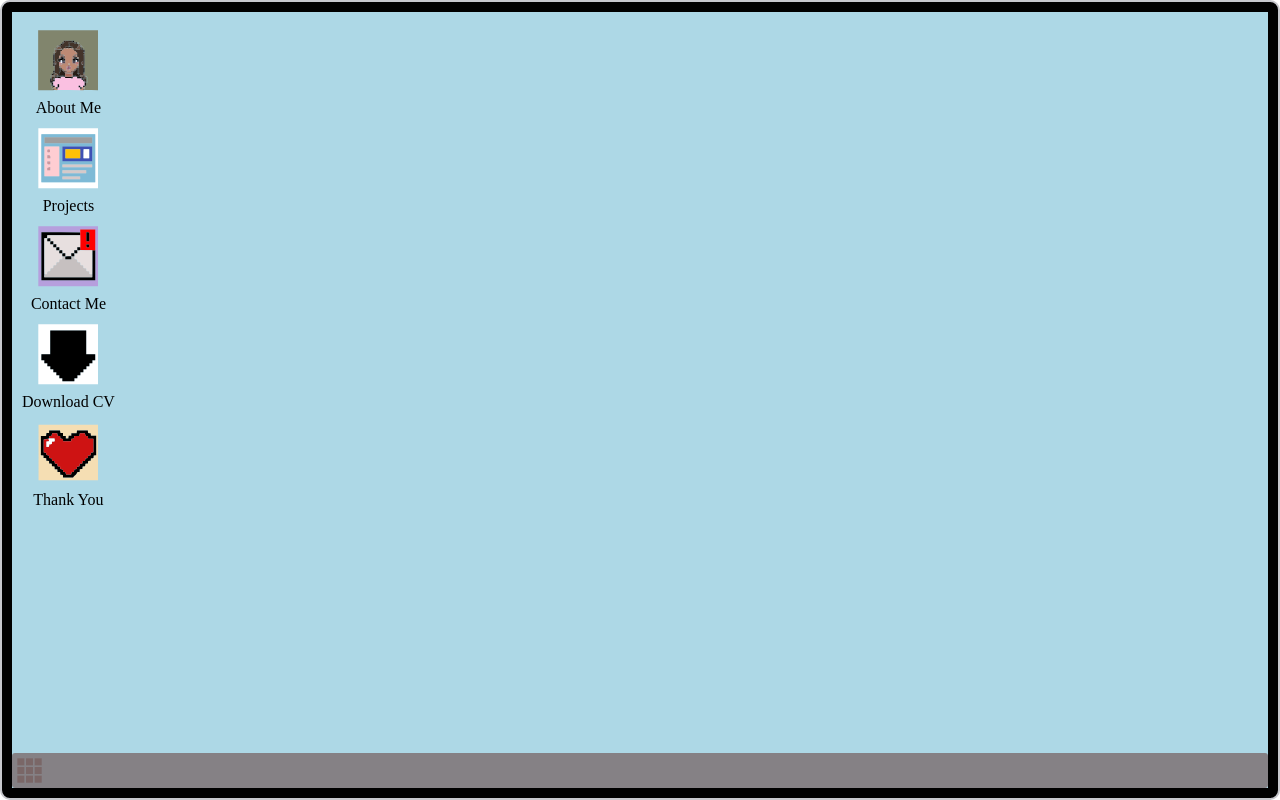
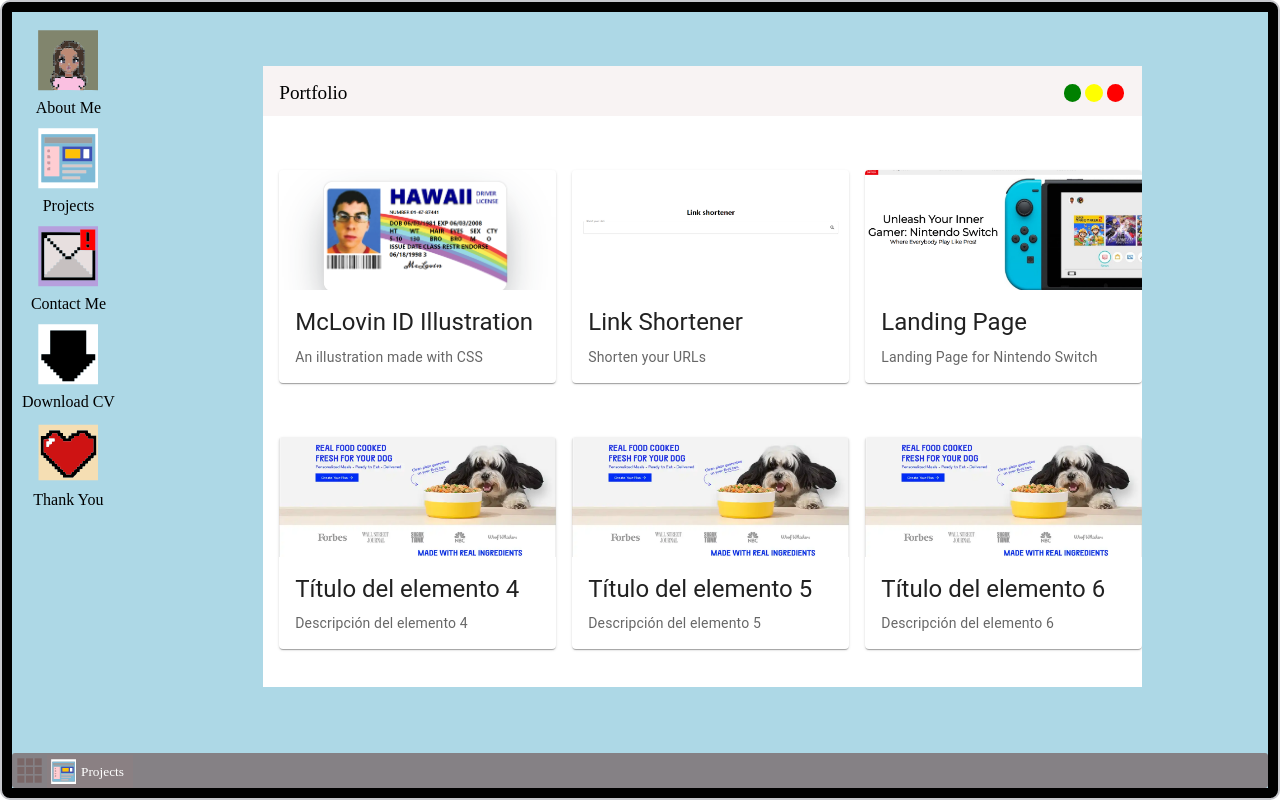
Before and after one commit to cathydev/Web-OS-System, a Next.js app: page /Home in a window 1280 px wide. Both pictures are taken after a click on the button "LOGIN". Built offline with nearby package versions, Linux system fonts and the light colour scheme.

Commit message:
Projects window opened by default

```diff
--- a/src/components/Screen/Screen.js
+++ b/src/components/Screen/Screen.js
@@ -23,7 +23,7 @@
 
 
 const Computer = () => {
-    const [activeComponent, setActiveComponent] = useState([]);
+    const [activeComponent, setActiveComponent] = useState([{ id: 'Projects', position: { x: 0, y: 0 } }]);
     const [anchorEl, setAnchorEl] = useState(null);
     const open = Boolean(anchorEl);
 
```
